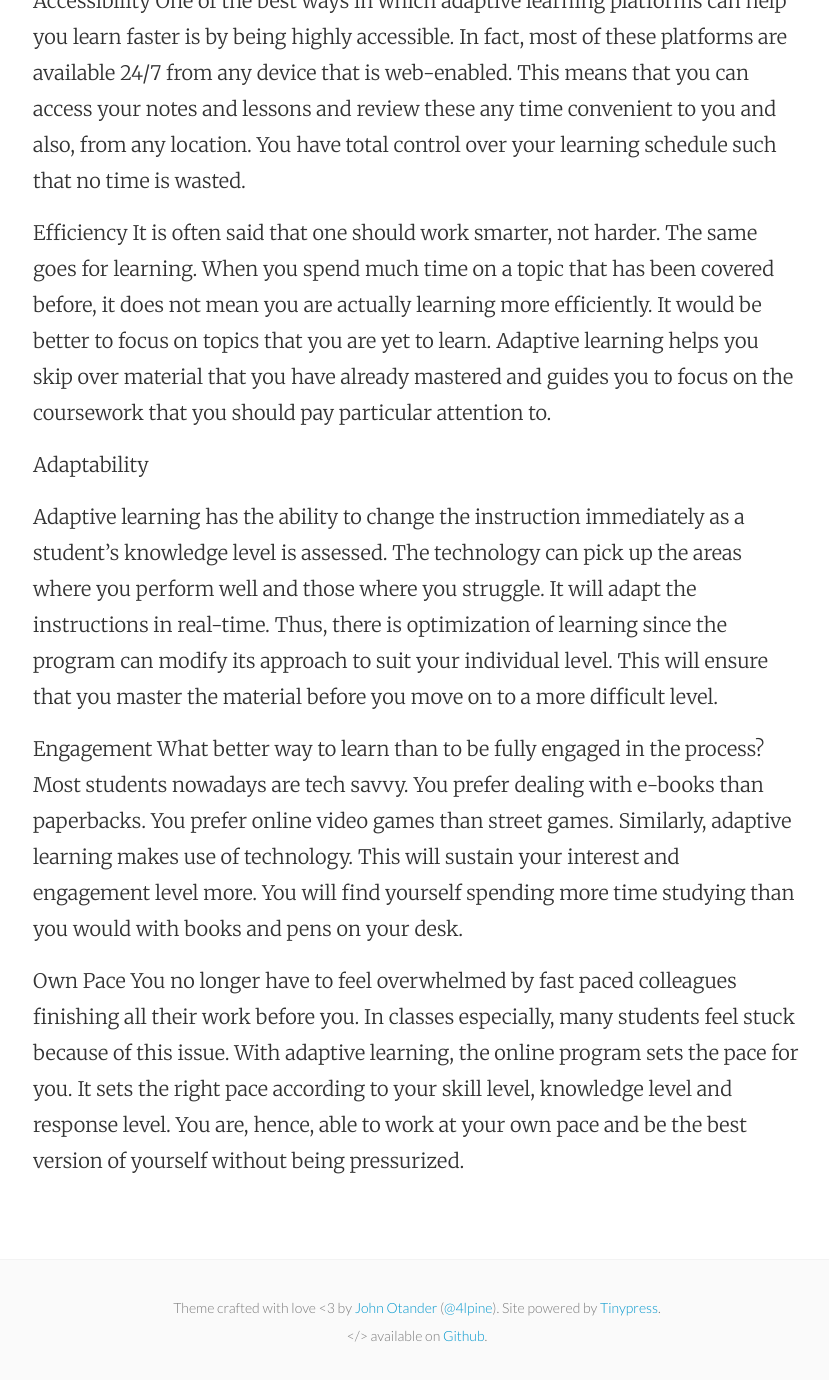
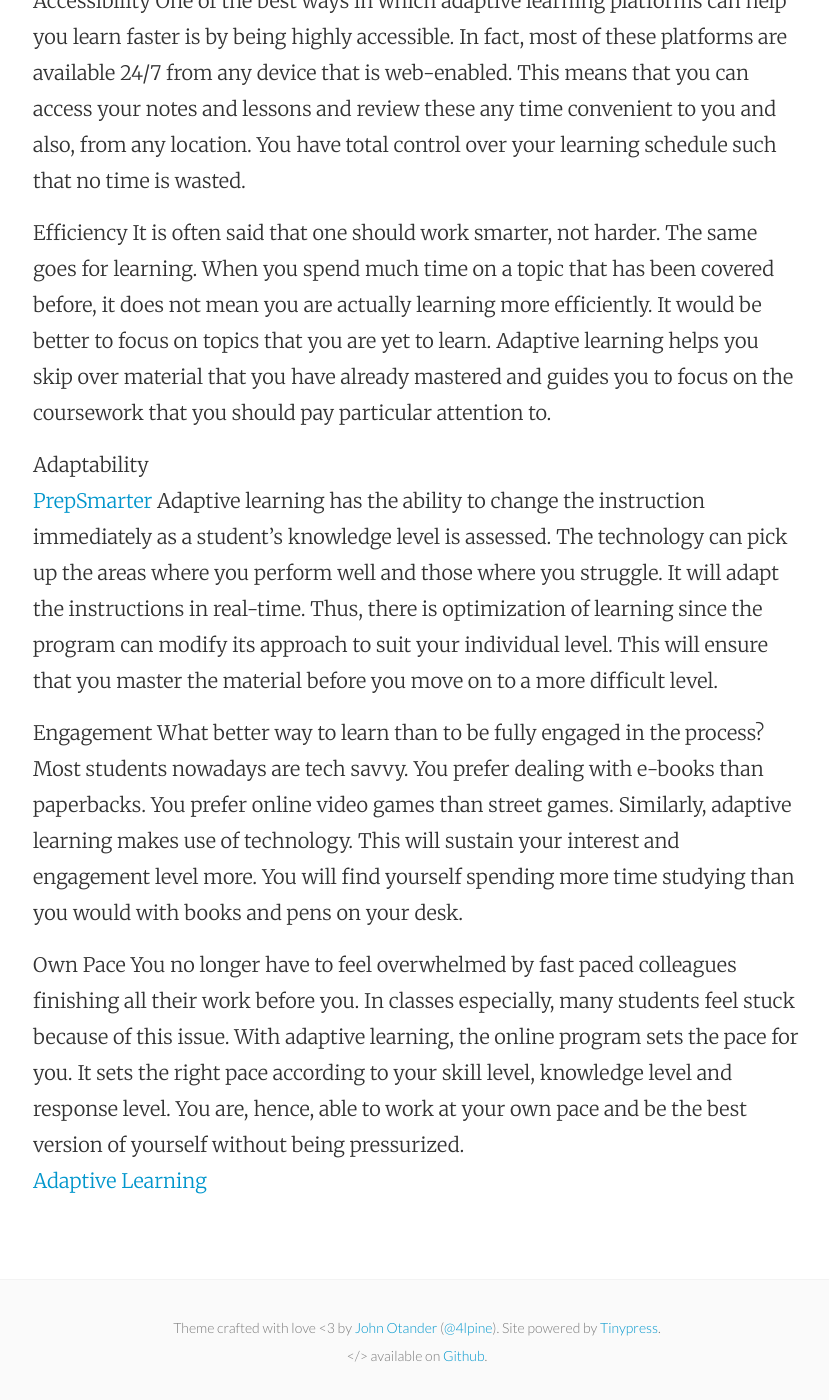
Before and after one commit to rajtanwar/rajtanwar.github.io, a Jekyll site: the page built from _posts/2016-05-06-adaptive-learning-for-success.markdown, in a window 1280 px wide and 1400 px high, scrolled down 1124 px. Shown: the whole window, without its empty margins (223-1052 px from the left). Built offline with Jekyll 4.4.1, drawn with Linux system fonts in a browser that asks for light colours.

Commit message:
Update 2016-05-06-adaptive-learning-for-success.markdown

```diff
--- a/_posts/2016-05-06-adaptive-learning-for-success.markdown
+++ b/_posts/2016-05-06-adaptive-learning-for-success.markdown
@@ -15,7 +15,7 @@ Efficiency
 It is often said that one should work smarter, not harder. The same goes for learning. When you spend much time on a topic that has been covered before, it does not mean you are actually learning more efficiently. It would be better to focus on topics that you are yet to learn. Adaptive learning helps you skip over material that you have already mastered and guides you to focus on the coursework that you should pay particular attention to.
 
 Adaptability
-
+<br><a href="https://prepsmarter.com/"> PrepSmarter</a>
 Adaptive learning has the ability to change the instruction immediately as a student’s knowledge level is assessed. The technology can pick up the areas where you perform well and those where you struggle. It will adapt the instructions in real-time. Thus, there is optimization of learning since the program can modify its approach to suit your individual level. This will ensure that you master the material before you move on to a more difficult level.
 
 Engagement
@@ -23,3 +23,4 @@ What better way to learn than to be fully engaged in the process? Most students
 
 Own Pace
 You no longer have to feel overwhelmed by fast paced colleagues finishing all their work before you. In classes especially, many students feel stuck because of this issue. With adaptive learning, the online program sets the pace for you. It sets the right pace according to your skill level, knowledge level and response level. You are, hence, able to work at your own pace and be the best version of yourself without being pressurized.
+<br> <a href="https://prepsmarter.com/blog/what-is-adaptive-learning/"> Adaptive Learning</a>
```
